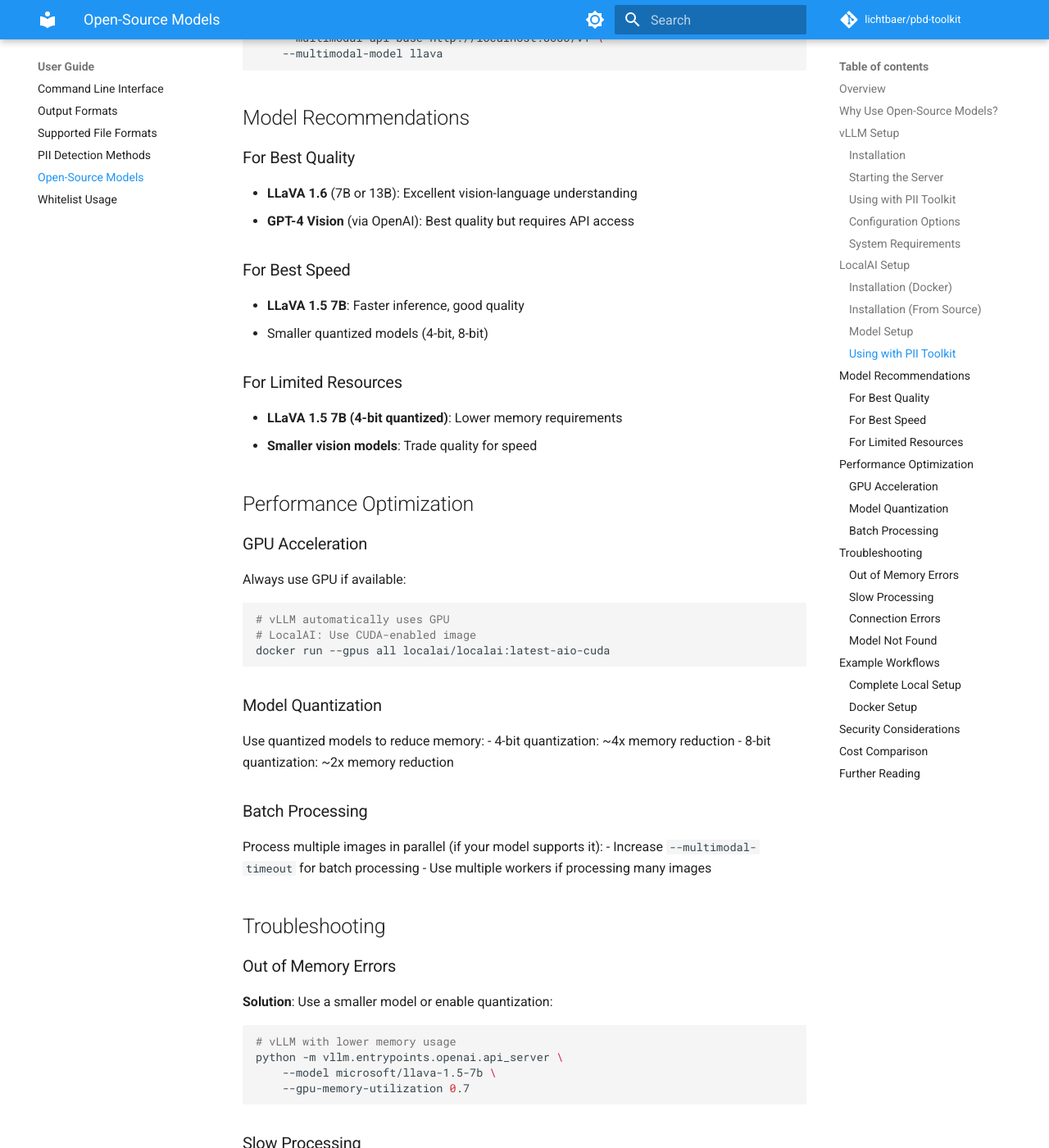
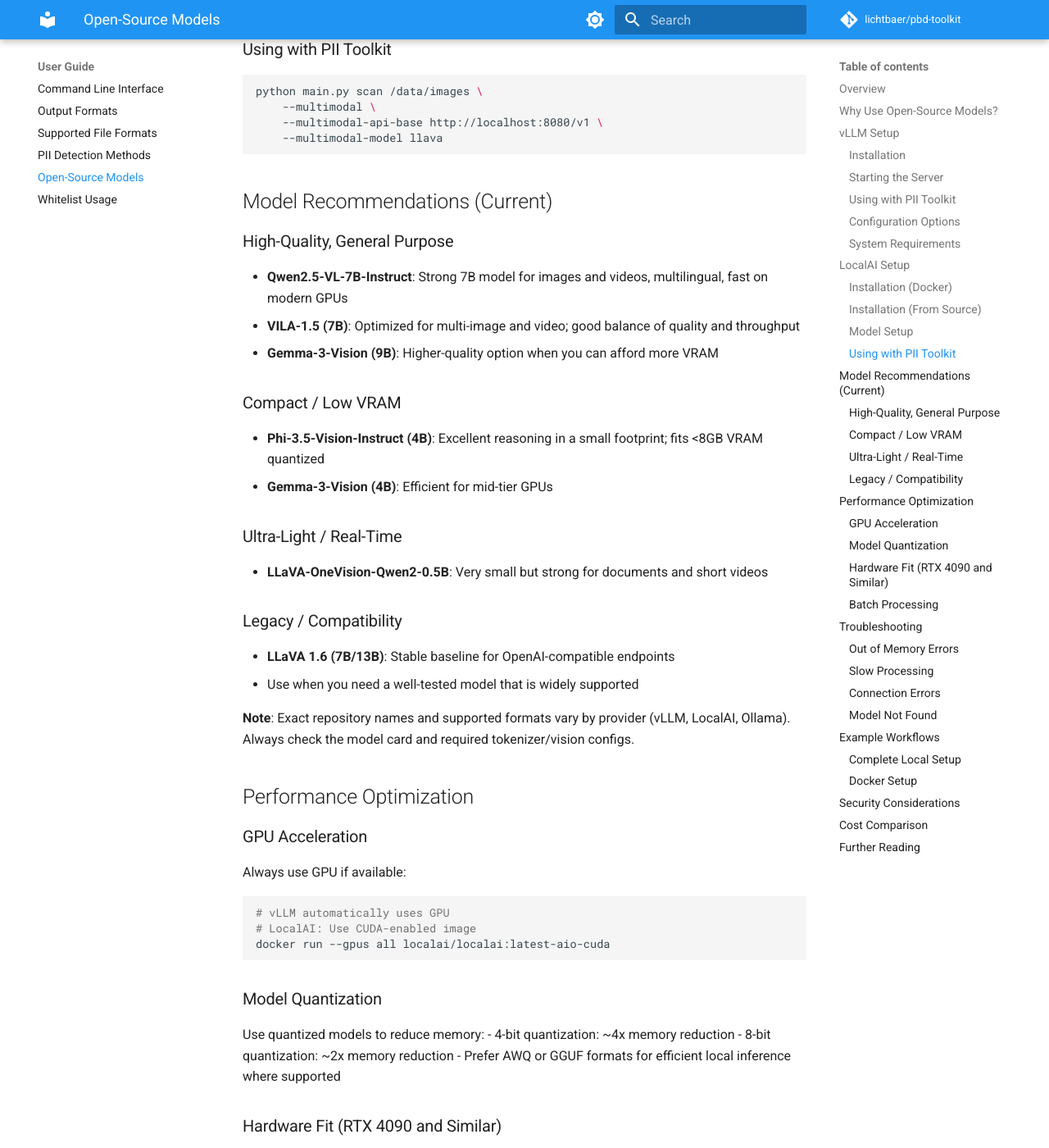
Before and after one commit to lichtbaer/pbd-toolkit, an MkDocs documentation site: the page built from docs/user-guide/open-source-models.md, in a window 1280 px wide and 1400 px high, scrolled down 3013 px. Shown: the whole window at 82% size. Built offline with MkDocs 1.6.1 and Material for MkDocs 9.7.7, drawn with Linux system fonts in a browser that asks for light colours; comment, search, counter and statistics services are not loaded; some of the changed text lies outside the part shown.

Commit message:
docs: Update open-source models documentation with new recommendations and performance insights for various model types, including compact and high-quality options. Enhance clarity on hardware compatibility and quantization benefits.

````diff
--- a/docs/user-guide/open-source-models.md
+++ b/docs/user-guide/open-source-models.md
@@ -44,9 +44,12 @@
 ```
 
 **Recommended Models**:
-- `microsoft/llava-1.6-vicuna-7b` - Good balance of speed and quality
-- `microsoft/llava-1.5-7b` - Slightly older but stable
-- `llava-hf/llava-1.5-7b-hf` - HuggingFace variant
+- `Qwen2.5-VL-7B-Instruct` - Strong 7B vision model, multilingual (incl. German), good speed on RTX 4090
+- `Phi-3.5-Vision-Instruct` - Compact 4B model, excellent visual reasoning, fits in <8GB VRAM when quantized
+- `LLaVA-OneVision-Qwen2-0.5B` - Tiny 0.5B model, surprisingly capable for documents/videos, good for real-time
+- `VILA-1.5` (7B variants) - NVIDIA-optimized, multi-image/video, works well with 4-bit on RTX 4090
+- `Gemma-3-Vision` (4B/9B) - Strong multimodal family; larger variants benefit from quantization
+- `microsoft/llava-1.6-vicuna-7b` - Solid baseline for compatibility
 
 ### Using with PII Toolkit
 
@@ -140,22 +143,29 @@
     --multimodal-model llava
 ```
 
-## Model Recommendations
+## Model Recommendations (Current)
 
-### For Best Quality
+### High-Quality, General Purpose
 
-- **LLaVA 1.6** (7B or 13B): Excellent vision-language understanding
-- **GPT-4 Vision** (via OpenAI): Best quality but requires API access
+- **Qwen2.5-VL-7B-Instruct**: Strong 7B model for images and videos, multilingual, fast on modern GPUs
+- **VILA-1.5 (7B)**: Optimized for multi-image and video; good balance of quality and throughput
+- **Gemma-3-Vision (9B)**: Higher-quality option when you can afford more VRAM
 
-### For Best Speed
+### Compact / Low VRAM
 
-- **LLaVA 1.5 7B**: Faster inference, good quality
-- Smaller quantized models (4-bit, 8-bit)
+- **Phi-3.5-Vision-Instruct (4B)**: Excellent reasoning in a small footprint; fits <8GB VRAM quantized
+- **Gemma-3-Vision (4B)**: Efficient for mid-tier GPUs
 
-### For Limited Resources
+### Ultra-Light / Real-Time
 
-- **LLaVA 1.5 7B (4-bit quantized)**: Lower memory requirements
-- **Smaller vision models**: Trade quality for speed
+- **LLaVA-OneVision-Qwen2-0.5B**: Very small but strong for documents and short videos
+
+### Legacy / Compatibility
+
+- **LLaVA 1.6 (7B/13B)**: Stable baseline for OpenAI-compatible endpoints
+  - Use when you need a well-tested model that is widely supported
+
+**Note**: Exact repository names and supported formats vary by provider (vLLM, LocalAI, Ollama). Always check the model card and required tokenizer/vision configs.
 
 ## Performance Optimization
 
@@ -173,6 +183,13 @@
 Use quantized models to reduce memory:
 - 4-bit quantization: ~4x memory reduction
 - 8-bit quantization: ~2x memory reduction
+ - Prefer AWQ or GGUF formats for efficient local inference where supported
+
+### Hardware Fit (RTX 4090 and Similar)
+
+- RTX 4090 comfortably runs up to ~30B parameters with Q4/Q5 quantization and full GPU offload for ~8k context
+- Larger models (e.g., Qwen2.5-VL-72B) require aggressive quantization or multi-GPU and are slower (~20 tokens/s)
+- If latency matters, favor 7B and smaller models with high-quality quantization
 
 ### Batch Processing
 
````
